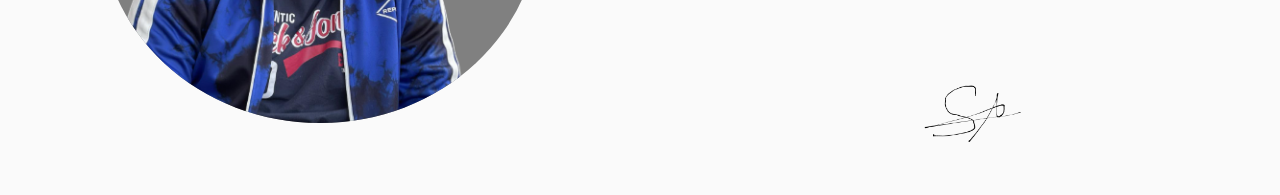
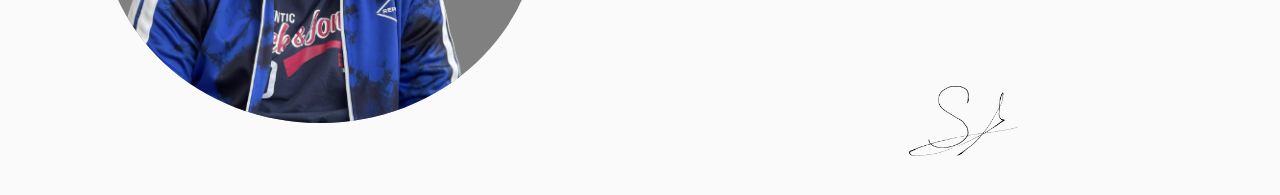
Before and after one commit to Ferman2323/My-WS-PROJECT-2, a plain HTML site: page index.html in a window 1280 px wide. Shown: the part 617-812 px from the top of the page. Drawn offline with nearby package versions, Linux system fonts and the light colour scheme; a web font is replaced by a local one.

Commit message:
Add files via upload

```diff
--- a/index.html
+++ b/index.html
@@ -56,7 +56,7 @@
             placeat laboriosam ex optio neque repellat debitis, error tenetur
             distinctio qui quia, beatae explicabo in impedit consequatur iste?
           </p>
-          <img class="signature" src="img/signature (3).png" alt="" />
+          <img class="signature" src="img/signature (4)_ccexpress.png" alt="" />
           <p class="signature"></p>
         </div>
       </div>
```
Also changed, not shown: img/signature (4)_ccexpress.png (added), main.css (line endings or trailing spaces), main.js (line endings or trailing spaces).
